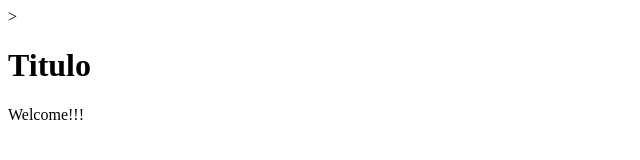
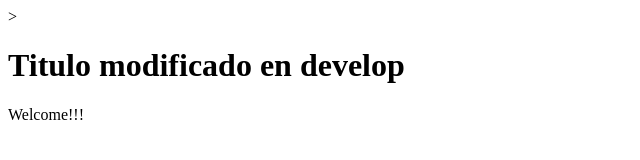
Before and after one commit to JasGT/Hello-Git, a plain HTML site: page index.html in a window 1280 px wide. Shown: the whole page, without its empty margins (0-640 px from the left). Drawn offline with Linux system fonts and the light colour scheme.

Commit message:
Se actualizo h1 desde develop

```diff
--- a/index.html
+++ b/index.html
@@ -7,7 +7,7 @@
         <title>Demo Git</title>
     </head>
     <body>
-        <h1>Titulo</h1>
+        <h1>Titulo modificado en develop</h1>
         <p>Welcome!!!</p>
     </body>
 </html>
```
